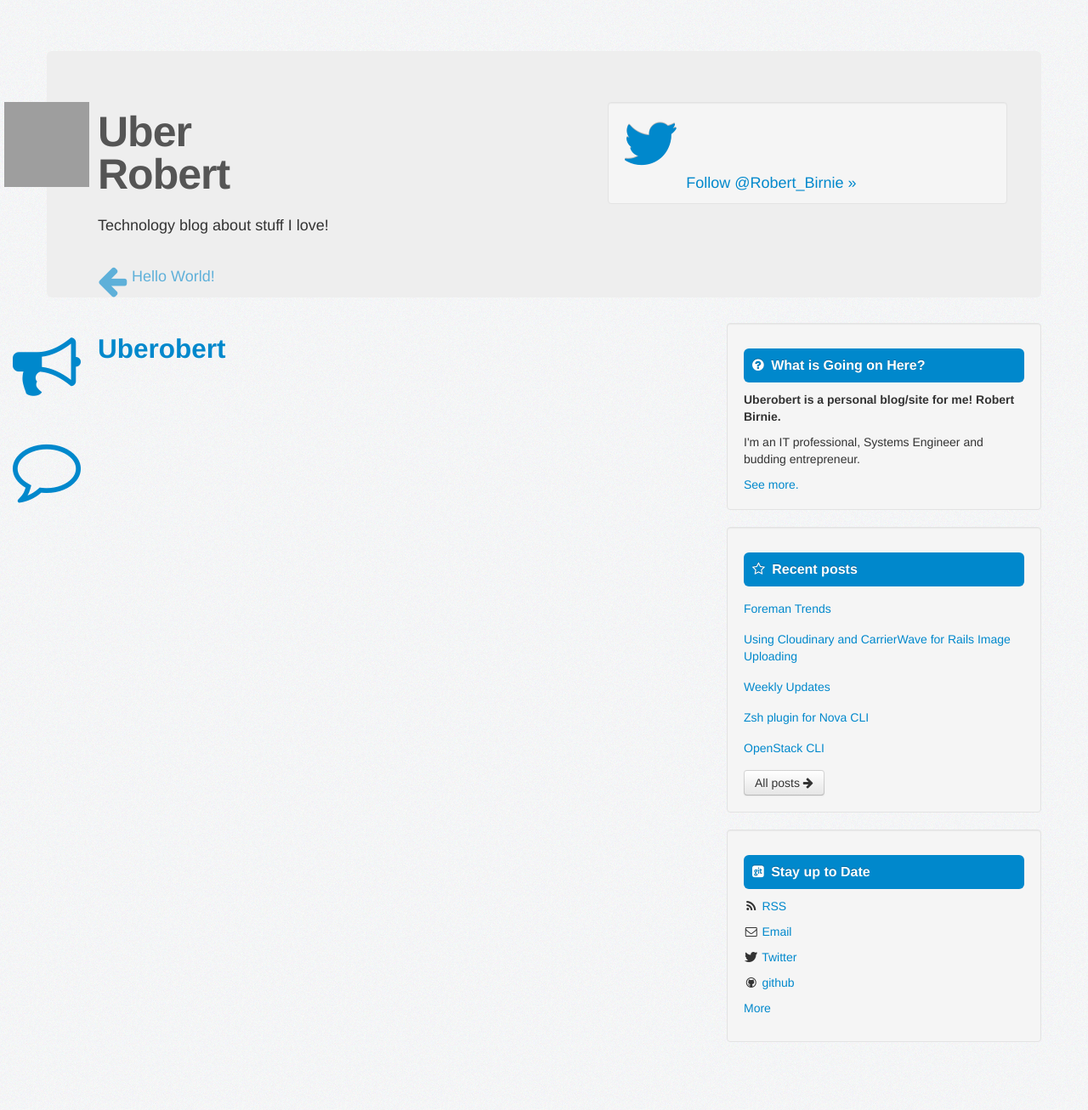
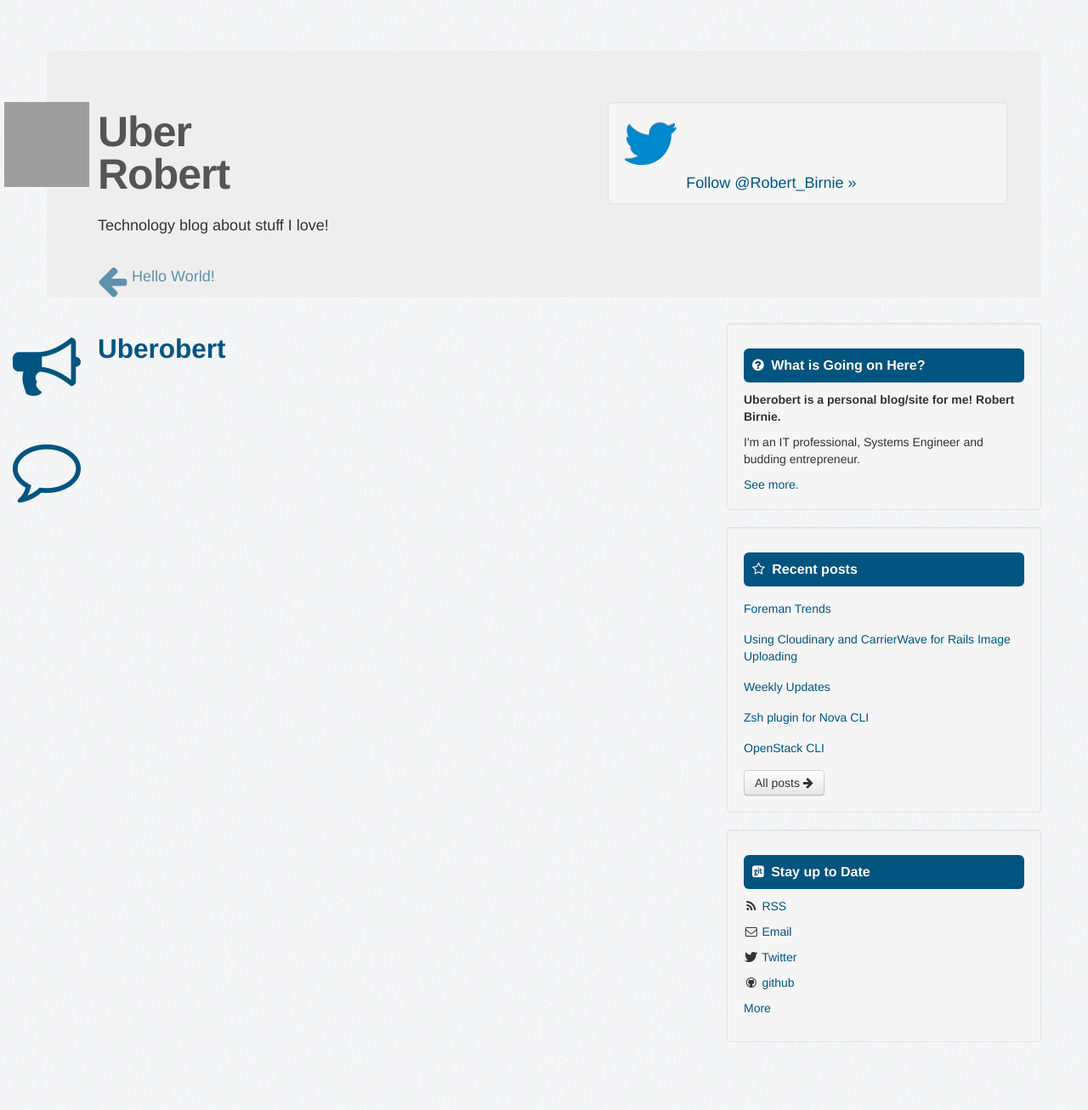
Before and after one commit to rbirnie/uberobert.com, a Jekyll site: the page built from index.html, in a window 1280 px wide. Shown: the whole page at 85% size. Built offline with Jekyll 4.4.1, drawn with Linux system fonts in a browser that asks for light colours; nearby versions of some CDN libraries; Markdown is read by kramdown in place of the engine named in the settings; comment, search, counter and statistics services are not loaded; grey boxes are pictures that could not be loaded.

Commit message:
updated link colors

```diff
--- a/assets/css/main.css
+++ b/assets/css/main.css
@@ -8,6 +8,10 @@ margin-top: -1px;
 
 .btn [class^="icon-"] {
     margin-top:2px;
+}
+
+a {
+    color: #005580;
 }
 
 
@@ -98,7 +102,7 @@ body.home .post {
 }
 
 .sidebar h2 {
-    background-color: #08C;
+    background-color: #005580;
     color: white;
     text-shadow: 0 -1px 0 rgba(0, 0, 0, 0.25);
     border-radius: 6px;
@@ -145,7 +149,7 @@ body.home .post {
     position: absolute;
     left: -40px;
     font-size: 80px;
-    color:#08C;
+    color:#005580;
 }
 
 .post h2 a {
```
